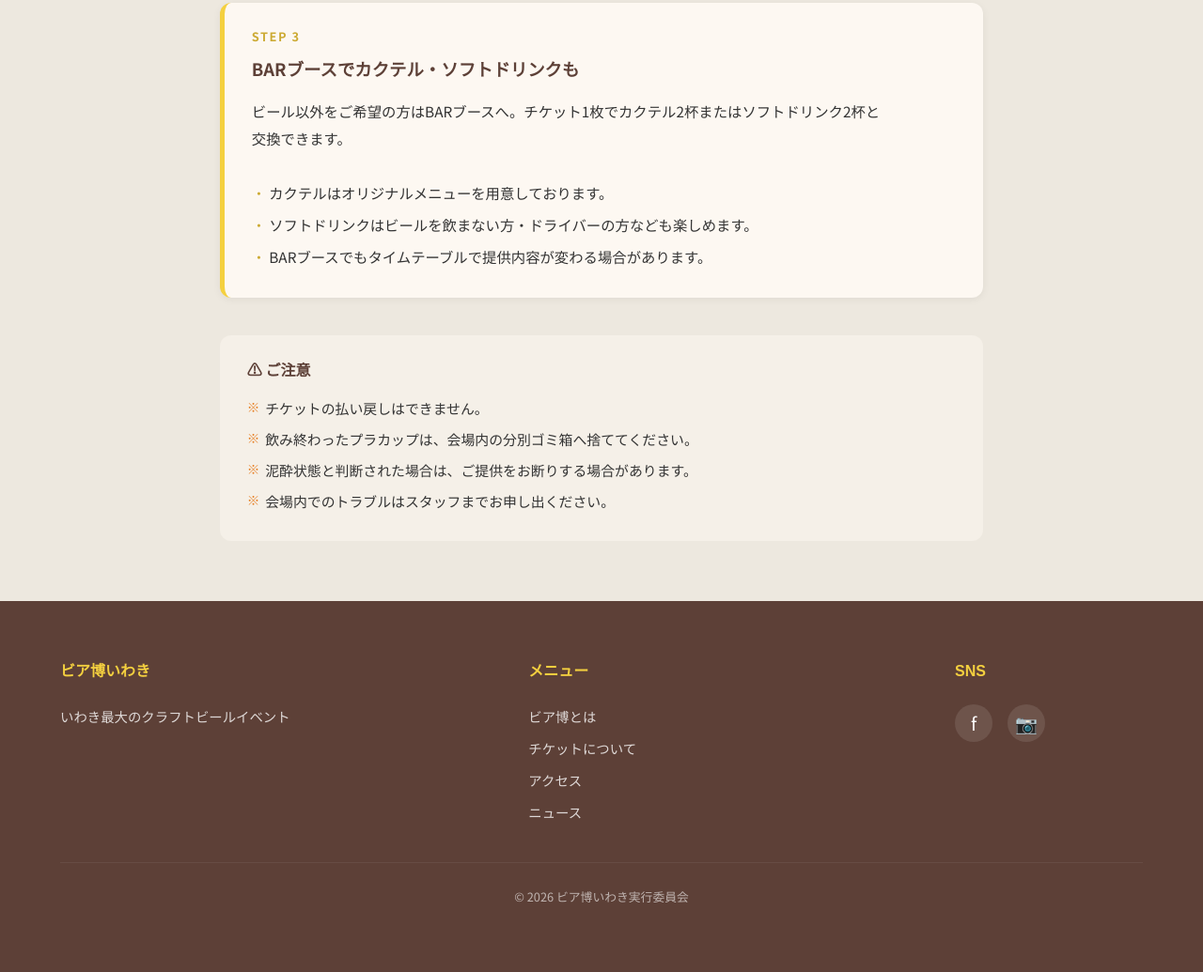
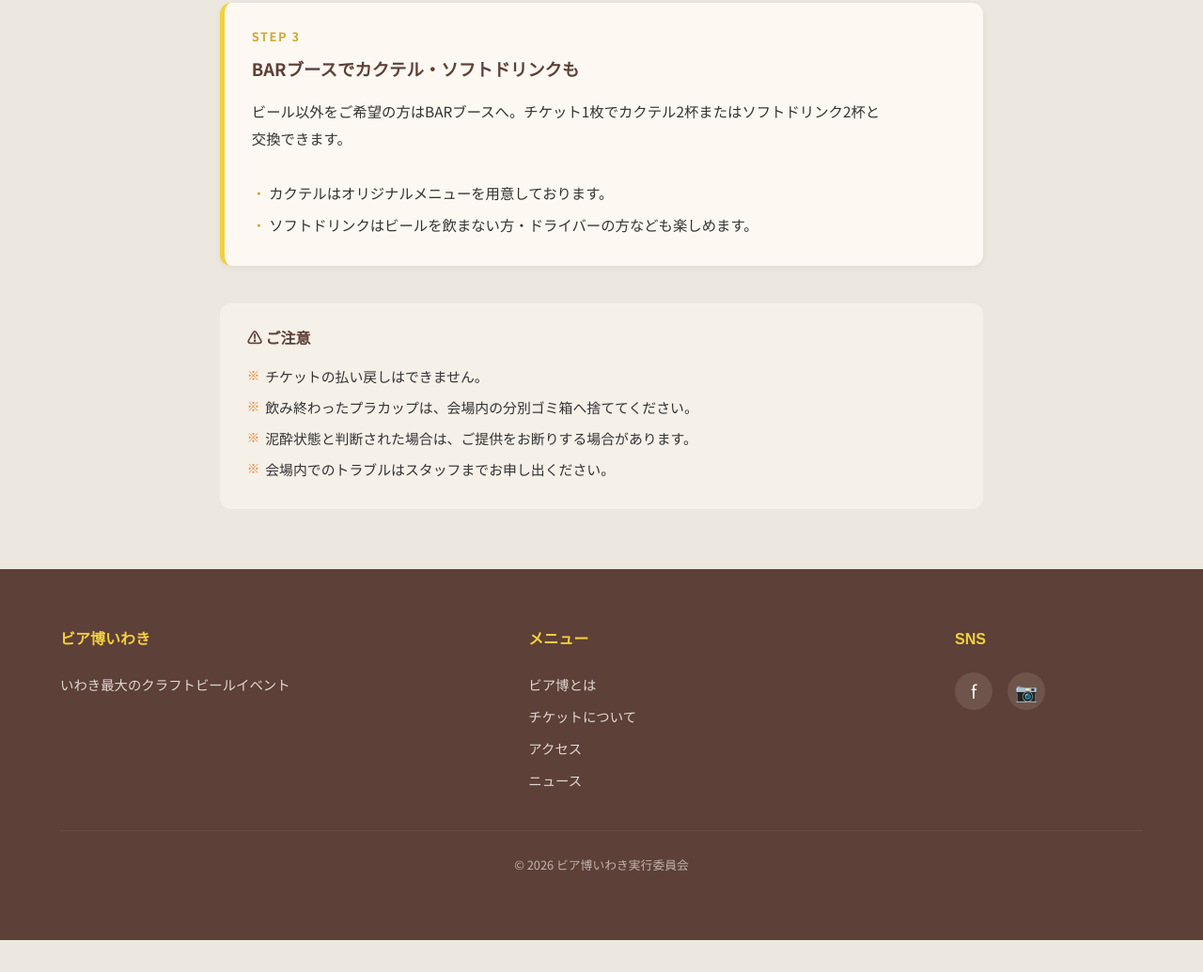
Before and after one commit to komo8657-arch/beerexpo-iwaki-site, a website built with Vite: page ticket/index.html in a window 1280 px wide. Shown: the part 4667-5702 px from the top of the page at 94% size. After the commit the page ends 5668 px from the top, so only its background shows below. Built offline with nearby package versions, Linux system fonts and the light colour scheme; a web font is replaced by a local one.

Commit message:
Remove sentence about BAR booth timetable from ticket page

```diff
--- a/ticket/index.html
+++ b/ticket/index.html
@@ -12,13 +12,11 @@
         href="https://fonts.googleapis.com/css2?family=Noto+Sans+JP:wght@400;500;700&family=Zen+Maru+Gothic:wght@400;500;700&display=swap"
         rel="stylesheet">
 
-
-
   <script type="module" src="/src/js/main.js"></script>
   <link rel="stylesheet" href="/src/css/style.css">
 </head>
 
-<body>
+<body class="page-ticket">
     <header class="header">
         <div class="header-inner">
             <a href="/" class="logo"><span class="logo-text"></span></a>
@@ -145,8 +143,7 @@
                             <p>ビール以外をご希望の方はBARブースへ。チケット1枚でカクテル2杯またはソフトドリンク2杯と交換できます。</p>
                             <ul>
                                 <li>カクテルはオリジナルメニューを用意しております。</li>
-                                <li>ソフトドリンクはビールを飲まない方・ドライバーの方なども楽しめます。</li>
-                                <li>BARブースでもタイムテーブルで提供内容が変わる場合があります。</li>
+                                 <li>ソフトドリンクはビールを飲まない方・ドライバーの方なども楽しめます。</li>
                             </ul>
                         </div>
                     </div>
@@ -197,7 +194,6 @@
         </div>
     </footer>
 
-
 </body>
 
 </html>
```
